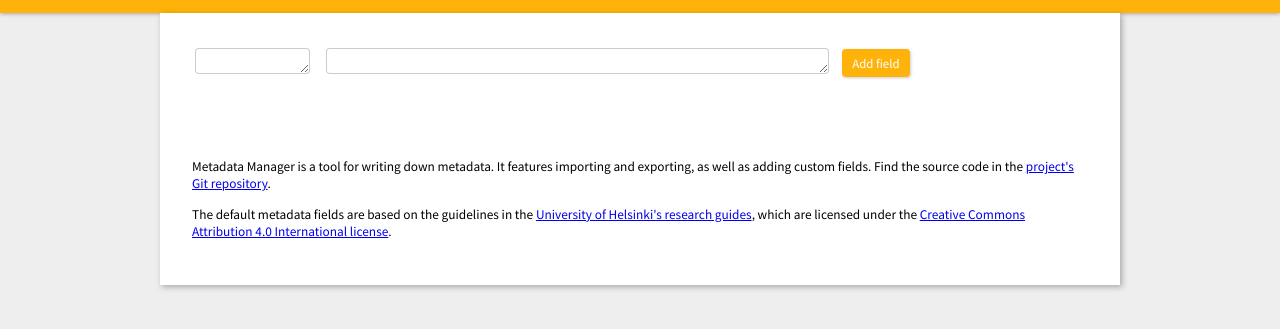
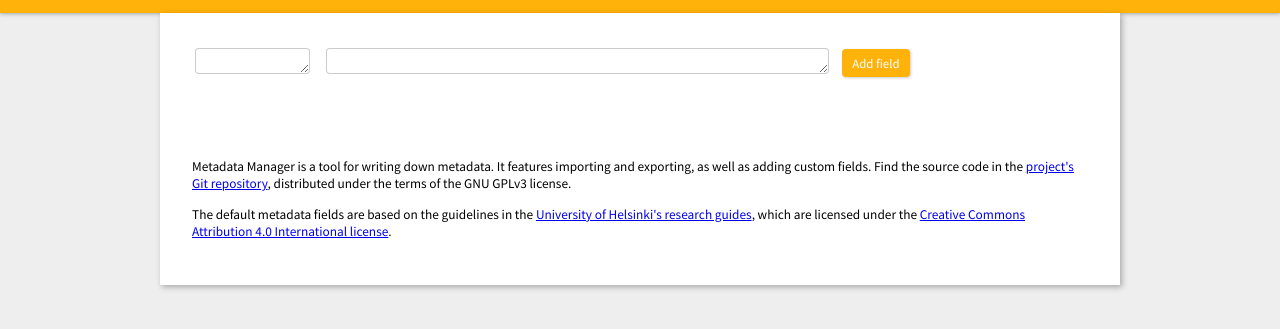
Before and after one commit to neonmoe/metadata-manager, a plain HTML site: page public/index.html in a window 1280 px wide. Shown: the part 153-482 px from the top of the page. Drawn offline with Linux system fonts and the light colour scheme.

Commit message:
Add license

```diff
--- a/public/index.html
+++ b/public/index.html
@@ -52,7 +52,7 @@
       </article>
       <footer>
         <small>
-          <p>Metadata Manager is a tool for writing down metadata. It features importing and exporting, as well as adding custom fields. Find the source code in the <a href="https://git.neon.moe/neon/metadata-manager">project's Git repository</a>.</p>
+          <p>Metadata Manager is a tool for writing down metadata. It features importing and exporting, as well as adding custom fields. Find the source code in the <a href="https://git.neon.moe/neon/metadata-manager">project's Git repository</a>, distributed under the terms of the GNU GPLv3 license.</p>
           <p>The default metadata fields are based on the guidelines in the <a href="https://libraryguides.helsinki.fi/rdm/data-description">University of Helsinki's research guides</a>, which are licensed under the <a href="https://creativecommons.org/licenses/by/4.0/">Creative Commons Attribution 4.0 International license</a>.</p>
         </small>
       </footer>
```
Also changed, not shown: 2 other files.
